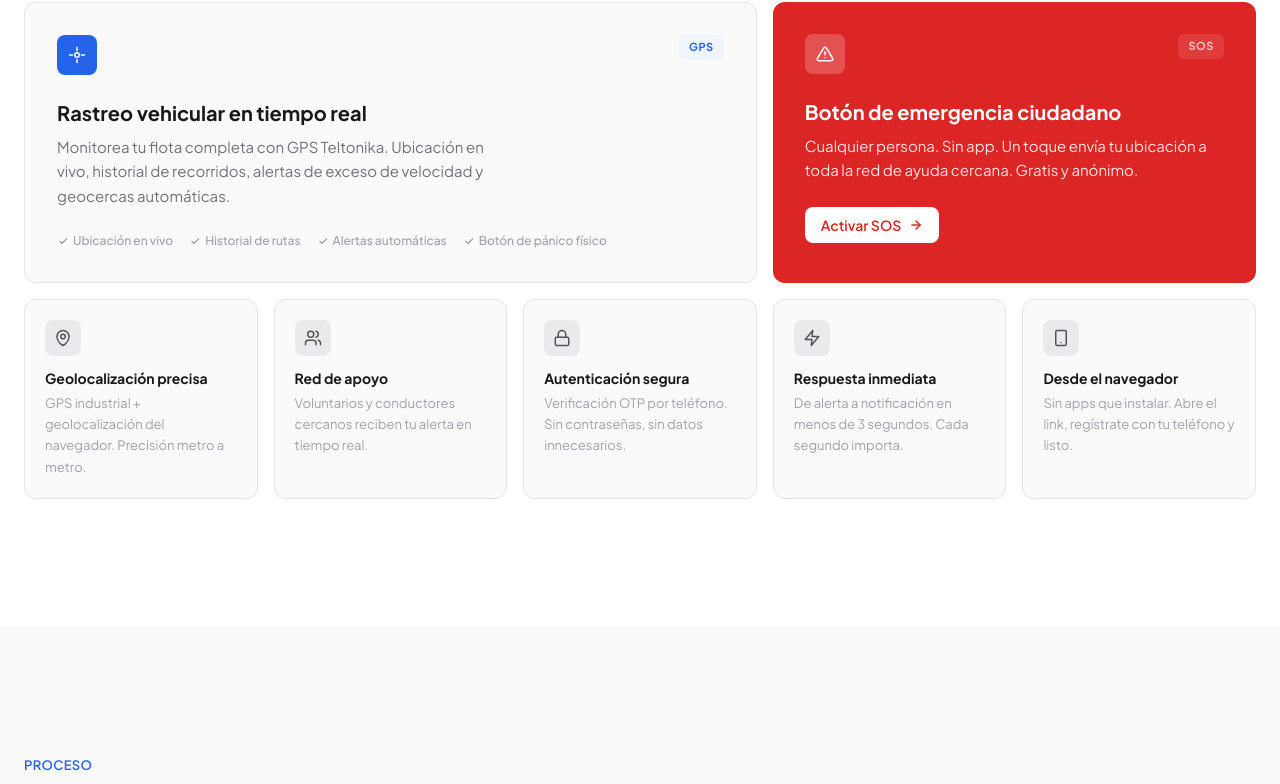
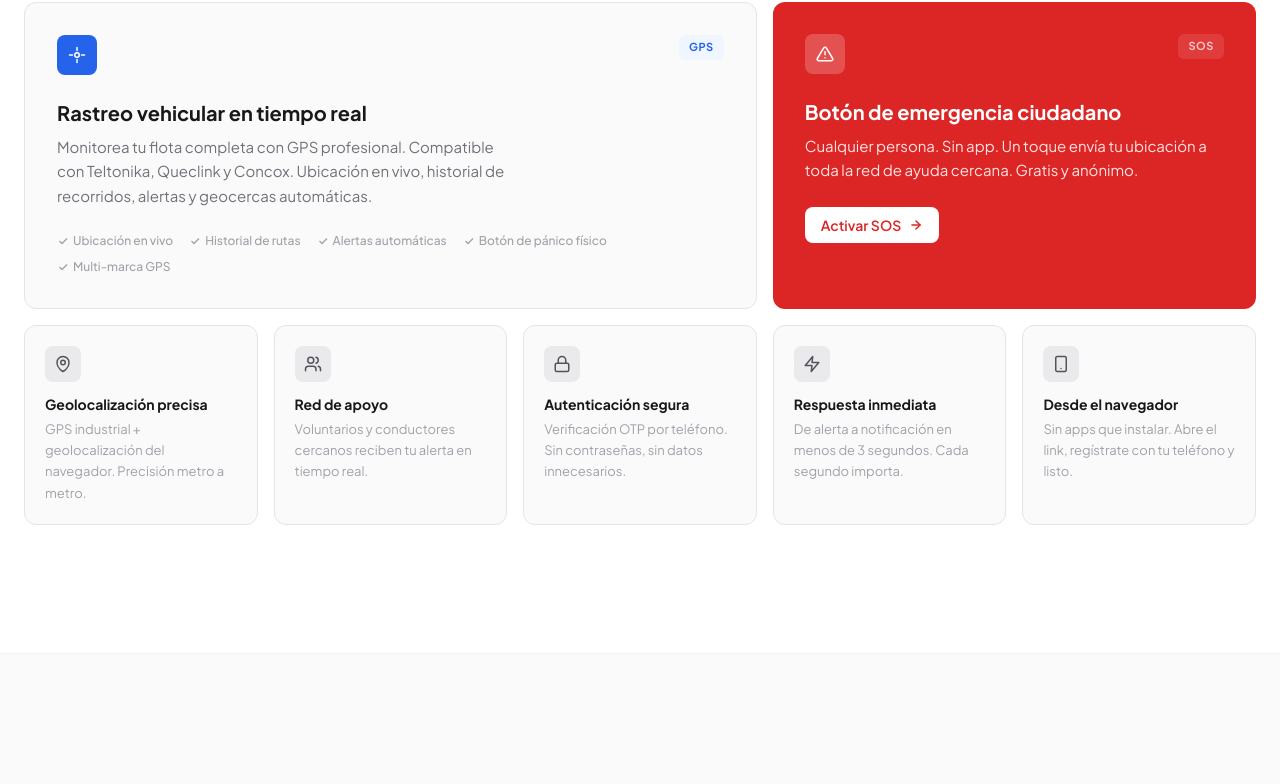
Before and after one commit to issacfiesco66-dot/SilentEye, a Next.js app in the folder frontend/: page / in a window 1280 px wide. Shown: the part 2205-2989 px from the top of the page. Built offline with nearby package versions, Linux system fonts and the light colour scheme.

Commit message:
content: add Queclink and Concox GPS compatibility info to landing page

```diff
--- a/frontend/app/page.tsx
+++ b/frontend/app/page.tsx
@@ -213,14 +213,15 @@ export default function Home() {
               </div>
               <h3 className="text-xl font-bold mb-2">Rastreo vehicular en tiempo real</h3>
               <p className="text-zinc-500 text-[15px] leading-relaxed mb-6 max-w-md">
-                Monitorea tu flota completa con GPS Teltonika. Ubicación en vivo, historial de
-                recorridos, alertas de exceso de velocidad y geocercas automáticas.
+                Monitorea tu flota completa con GPS profesional. Compatible con Teltonika, Queclink y Concox.
+                Ubicación en vivo, historial de recorridos, alertas y geocercas automáticas.
               </p>
               <div className="flex flex-wrap gap-x-4 gap-y-2 text-[12px] font-medium text-zinc-400">
                 <span className="flex items-center gap-1"><svg width="12" height="12" viewBox="0 0 24 24" fill="none" stroke="currentColor" strokeWidth="2.5"><path d="m5 12 5 5L20 7"/></svg> Ubicación en vivo</span>
                 <span className="flex items-center gap-1"><svg width="12" height="12" viewBox="0 0 24 24" fill="none" stroke="currentColor" strokeWidth="2.5"><path d="m5 12 5 5L20 7"/></svg> Historial de rutas</span>
                 <span className="flex items-center gap-1"><svg width="12" height="12" viewBox="0 0 24 24" fill="none" stroke="currentColor" strokeWidth="2.5"><path d="m5 12 5 5L20 7"/></svg> Alertas automáticas</span>
                 <span className="flex items-center gap-1"><svg width="12" height="12" viewBox="0 0 24 24" fill="none" stroke="currentColor" strokeWidth="2.5"><path d="m5 12 5 5L20 7"/></svg> Botón de pánico físico</span>
+                <span className="flex items-center gap-1"><svg width="12" height="12" viewBox="0 0 24 24" fill="none" stroke="currentColor" strokeWidth="2.5"><path d="m5 12 5 5L20 7"/></svg> Multi-marca GPS</span>
               </div>
             </div>
 
@@ -283,7 +284,7 @@ export default function Home() {
               </div>
               <div className="space-y-10">
                 {[
-                  { n: '01', t: 'Instalación', d: 'Un técnico instala el GPS Teltonika en tu vehículo. Discreto, sin modificaciones visibles. 30 minutos.' },
+                  { n: '01', t: 'Instalación', d: 'Se instala el GPS en tu vehículo (Teltonika, Queclink o Concox). Discreto, sin modificaciones visibles. 30 minutos.' },
                   { n: '02', t: 'Monitorea', d: 'Accede al panel desde cualquier dispositivo. Mapa en vivo, historial, velocidad y estado de cada vehículo.' },
                   { n: '03', t: 'Respuesta', d: 'Ante emergencia, el botón físico del GPS alerta a toda la red con ubicación exacta. Respuesta coordinada.' },
                 ].map((s) => (
@@ -398,7 +399,7 @@ export default function Home() {
               </div>
               <h3 className="font-bold text-zinc-900 text-lg mb-2">Flotillas y trailers</h3>
               <p className="text-[14px] text-zinc-500 leading-relaxed mb-4">
-                Robo de carga en carretera: el conductor está solo, sin cobertura y a merced de los asaltantes. Con GPS Teltonika, la alerta llega a la base y a todos los vehículos cercanos de la flotilla. Coordinación antes de que el trailer desaparezca.
+                Robo de carga en carretera: el conductor está solo, sin cobertura y a merced de los asaltantes. Con GPS profesional (Teltonika, Queclink o Concox), la alerta llega a la base y a todos los vehículos cercanos de la flotilla. Coordinación antes de que el trailer desaparezca.
               </p>
               <div className="flex items-center gap-2 text-[12px] font-medium text-blue-600">
                 <svg width="14" height="14" viewBox="0 0 24 24" fill="none" stroke="currentColor" strokeWidth="2.5"><path d="m5 12 5 5L20 7"/></svg>
@@ -430,7 +431,7 @@ export default function Home() {
           <div className="max-w-xl mb-16">
             <p className="text-[13px] font-semibold text-blue-600 tracking-wide uppercase mb-3">Equipo</p>
             <h2 className="text-3xl md:text-4xl font-extrabold tracking-tight mb-4">Todo lo que necesitas, listo para instalar</h2>
-            <p className="text-zinc-500 leading-relaxed">Un solo equipo GPS profesional, ya configurado con SilentEye. Lo recibes, lo instalas y empiezas a monitorear.</p>
+            <p className="text-zinc-500 leading-relaxed">Equipos GPS profesionales ya configurados con SilentEye. Compatible con Teltonika, Queclink y Concox. Lo recibes, lo instalas y empiezas a monitorear.</p>
           </div>
 
           <div className="grid md:grid-cols-2 gap-8 items-start">
@@ -474,7 +475,11 @@ export default function Home() {
               </div>
 
               <h3 className="text-2xl font-extrabold text-zinc-900 mb-1">GPS Teltonika FMC130</h3>
-              <p className="text-zinc-400 text-sm mb-6">Rastreador vehicular profesional de grado industrial</p>
+              <p className="text-zinc-400 text-sm mb-4">Rastreador vehicular profesional de grado industrial</p>
+              <p className="text-[12px] text-zinc-400 mb-6 flex items-center gap-1.5">
+                <svg width="12" height="12" viewBox="0 0 24 24" fill="none" stroke="currentColor" strokeWidth="2.5" strokeLinecap="round" strokeLinejoin="round"><path d="m5 12 5 5L20 7"/></svg>
+                También compatible con Queclink y Concox
+              </p>
 
               {/* Price */}
               <div className="flex items-baseline gap-2 mb-6">
@@ -543,7 +548,8 @@ export default function Home() {
             {[
               { q: '¿Necesito instalar alguna app?', a: 'No. SilentEye funciona directo en el navegador de tu celular. Entra al sitio, regístrate con tu teléfono y listo. Sin descargas, sin espacio en tu celular.' },
               { q: '¿El botón SOS tiene algún costo?', a: 'No. El botón de emergencia ciudadano es completamente gratuito para cualquier persona. Solo necesitas un número de teléfono para registrarte.' },
-              { q: '¿La instalación del GPS es invasiva?', a: 'No. El equipo GPS Teltonika se instala de forma discreta dentro del vehículo. No modifica la estética ni el funcionamiento. La instalación toma aproximadamente 30 minutos.' },
+              { q: '¿La instalación del GPS es invasiva?', a: 'No. El equipo GPS (Teltonika, Queclink o Concox) se instala de forma discreta dentro del vehículo. No modifica la estética ni el funcionamiento. La instalación toma aproximadamente 30 minutos.' },
+              { q: '¿Solo aceptan GPS Teltonika?', a: 'No. SilentEye es compatible con equipos Teltonika (FMB/FMC series), Queclink (GL300, GV300, GV58CEU) y Concox (GT06N, WeTrack2, GV20, JM-VL). Si ya tienes un GPS de estas marcas, lo puedes integrar.' },
               { q: '¿Quién recibe mis alertas de emergencia?', a: 'Los administradores del sistema y cualquier voluntario o conductor registrado que se encuentre dentro del radio de 2 km de tu ubicación. Entre más personas estén registradas, más rápida la respuesta.' },
               { q: '¿Funciona en todo el país?', a: 'Sí, siempre que haya señal de telefonía móvil. En zonas urbanas y carreteras principales la cobertura es excelente. El GPS del vehículo utiliza red celular para transmitir datos.' },
               { q: '¿Puedo monitorear más de un vehículo?', a: 'Sí. SilentEye soporta flotas completas. Cada vehículo aparece de forma independiente en el mapa con su propia información de ubicación, velocidad e historial.' },
```
